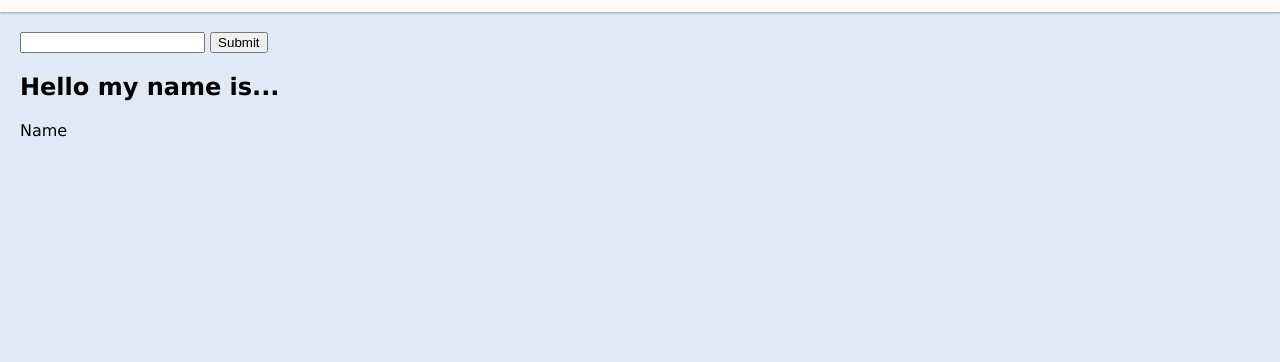
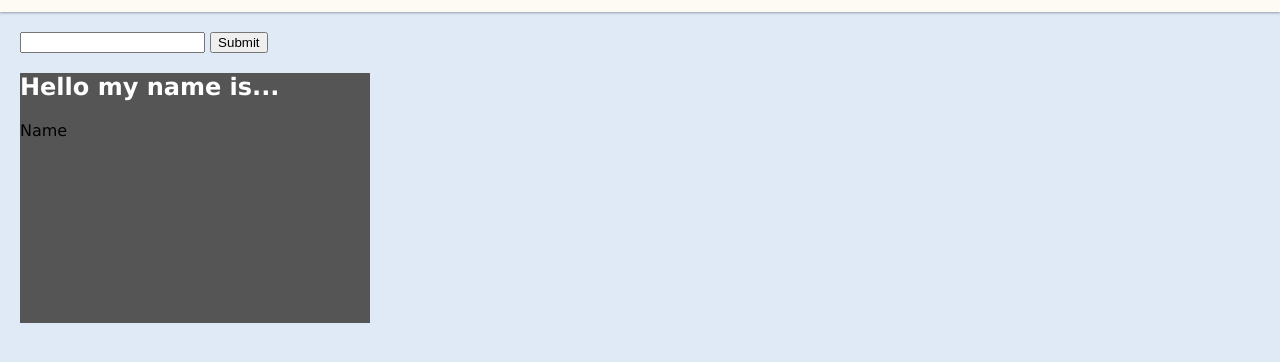
Before and after one commit to mouakiang/name-tag, a plain HTML site: page index.html in a window 1280 px wide. Shown: the part 68-430 px from the top of the page. Drawn offline with Linux system fonts and the light colour scheme.

Commit message:
added rectangle to name tag

```diff
--- a/index.html
+++ b/index.html
@@ -33,11 +33,12 @@
                 <input id="nameinput" />
                 <button id="submitbutton">Submit</button>
             </section>
-
-            <section>
-                <h2>Hello my name is...</h2>
-                <p id="nametag">Name</p>
-            </section>
+            <div class="rectangle">
+                <section>
+                    <h2>Hello my name is...</h2>
+                    <p id="nametag">Name</p>
+                </section>
+            </div>
         </main>
     </body>
 </html>
--- a/styles/global.css
+++ b/styles/global.css
@@ -33,3 +33,16 @@ header .logo {
 main {
     padding: 20px;
 }
+h2 {
+    color: white;
+}
+
+#nametag {
+    color: black;
+}
+
+.rectangle {
+    height: 250px;
+    width: 350px;
+    background-color: #555;
+}
```
